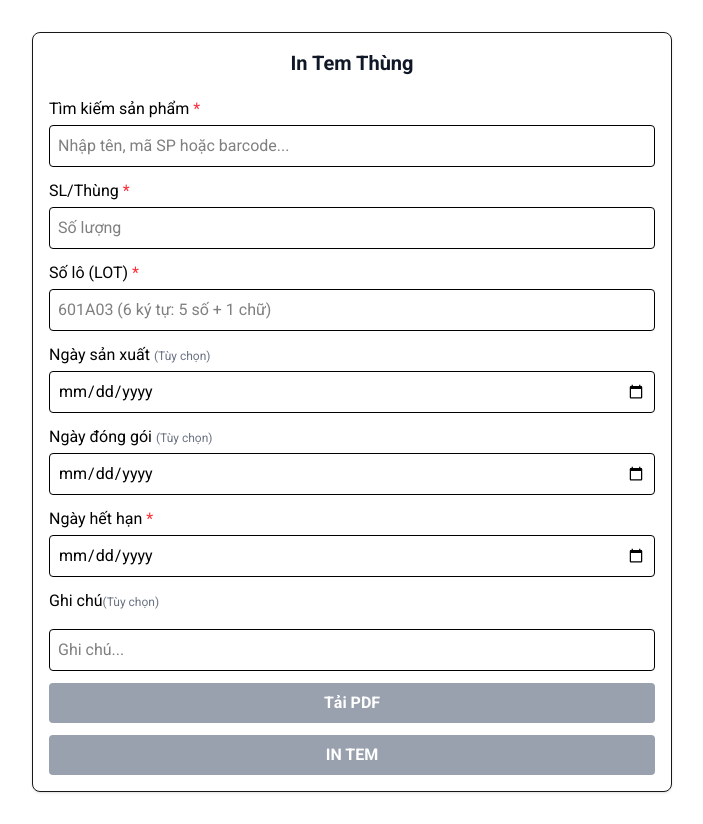
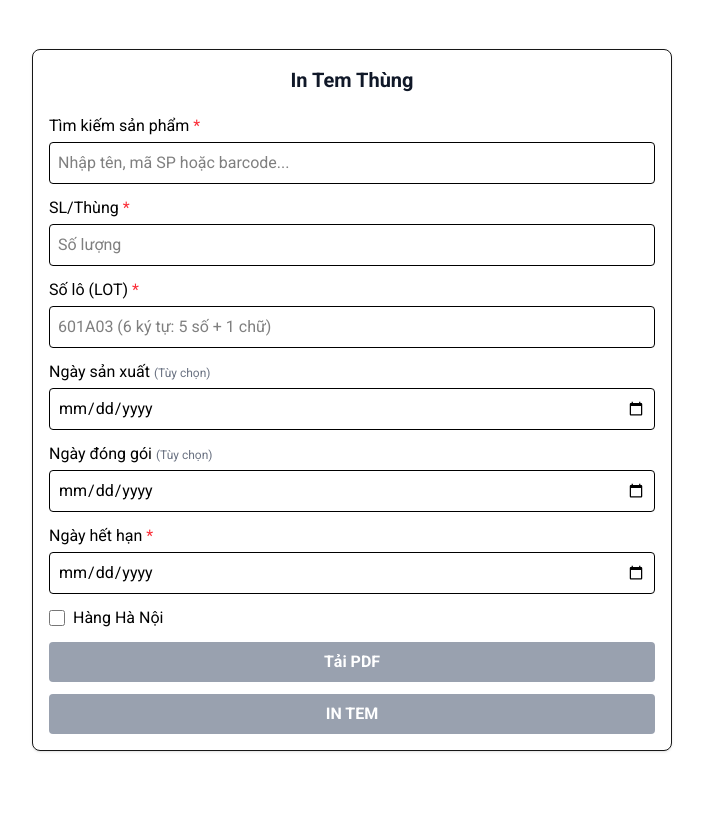
Before and after one commit to vominhnhat55/box-label, a Next.js app: page / in a window 1280 px wide. Shown: the whole page, without its empty margins (288-991 px from the left). After the commit the page ends 800 px from the top, so only its background shows below. Built offline with nearby package versions, Linux system fonts and the light colour scheme.

Commit message:
first update

```diff
--- a/app/globals.css
+++ b/app/globals.css
@@ -31,6 +31,9 @@ body {
   .print-area-box svg,
   .print-area-box svg * {
     visibility: visible !important;
+    /* Giữ nguyên nền đen / chữ trắng khi in (vd. dải "HÀ NỘI") */
+    -webkit-print-color-adjust: exact !important;
+    print-color-adjust: exact !important;
   }
 
   .print-area-box {
--- a/components/BoxLabel.tsx
+++ b/components/BoxLabel.tsx
@@ -12,6 +12,7 @@ type Props = {
   barcodeProduct: string;
   netWeight: number;
   packType: string;
+  isHN?: boolean;
 };
 export default function BoxLabel({
   name,
@@ -24,6 +25,7 @@ export default function BoxLabel({
   barcodeProduct,
   netWeight,
   packType,
+  isHN,
 }: Props) {
   const productBarcodeRef = useRef<SVGSVGElement | null>(null);
   useEffect(() => {
@@ -45,7 +47,7 @@ export default function BoxLabel({
 
   return (
     <div
-      className='print-area-box w-[100mm] h-[80mm] border-2 border-[#1f2937] bg-[#ffffff] flex flex-col text-black'
+      className='print-area-box relative w-[100mm] h-[80mm] border-2 border-[#1f2937] bg-[#ffffff] flex flex-col text-black'
       style={{boxSizing: 'border-box'}}
     >
       {/* HEADER - Logo và thông tin công ty */}
@@ -82,8 +84,16 @@ export default function BoxLabel({
         </div>
       </div>
       {/* THÔNG TIN SẢN PHẨM */}
-      <div className='px-2.5 py-1.5 border-b border-[#1f2937] bg-[#ffffff]'>
-        <div className='flex justify-between items-start'>
+      <div className='relative px-2.5 py-1.5 border-b border-[#1f2937] bg-[#ffffff]'>
+        {isHN && (
+          <span
+            className='absolute top-0 right-0 h-full w-5 bg-black text-white font-extrabold text-[14px] tracking-widest flex items-center justify-center'
+            style={{writingMode: 'vertical-rl'}}
+          >
+            HÀ NỘI
+          </span>
+        )}
+        <div className='flex justify-between items-start pr-5'>
           <div className='space-y-1'>
             <div className='flex items-center'>
               <span className=' font-medium text-[10px]'>Mã SP:</span>
@@ -123,7 +133,6 @@ export default function BoxLabel({
           </div>
         </div>
       </div>
-
       {/* DATES - 3 cột hoặc 2 cột nếu không có ngày đóng gói */}
       <div className='border-b border-[#1f2937] bg-[#ffffff] '>
         <div className='flex justify-between justify-between items-center'>
@@ -152,9 +161,7 @@ export default function BoxLabel({
           </div>
         </div>
       </div>
-
       {/* BARCODE - Bottom section */}
-
       {barcodeProduct ? (
         <div className='px-2 py-1  flex-1 flex flex-col justify-center'>
           <div className='flex justify-center items-center'>
--- a/components/PrintForm.tsx
+++ b/components/PrintForm.tsx
@@ -21,6 +21,7 @@ export default function PrintForm() {
     note: '',
     netWeight: 0,
     packType: '',
+    isHN: false,
   });
   // Filter products based on search query
   const filteredProducts = products.filter(
@@ -318,7 +319,7 @@ export default function PrintForm() {
             onChange={(e) => handleDateChange('hsd', e.target.value)}
           />
         </div>
-        <label className='text-black font-medium mb-1 block'>
+        {/* <label className='text-black font-medium mb-1 block'>
           Ghi chú<span className='text-gray-500 text-xs'>(Tùy chọn)</span>
         </label>
         <input
@@ -326,7 +327,17 @@ export default function PrintForm() {
           placeholder='Ghi chú...'
           value={data.note}
           onChange={(e) => handleNoteChange(e.target.value)}
-        />
+        /> */}
+        {/* Thùng hàng giao Hà Nội */}
+        <label className='flex items-center gap-2 cursor-pointer select-none'>
+          <input
+            type='checkbox'
+            className='w-4 h-4 accent-blue-600'
+            checked={data.isHN}
+            onChange={(e) => setData({...data, isHN: e.target.checked})}
+          />
+          <span className='text-black font-medium'>Hàng Hà Nội</span>
+        </label>
         <div className='flex gap-2 flex-wrap'>
           <button
             disabled={!isValid}
```
